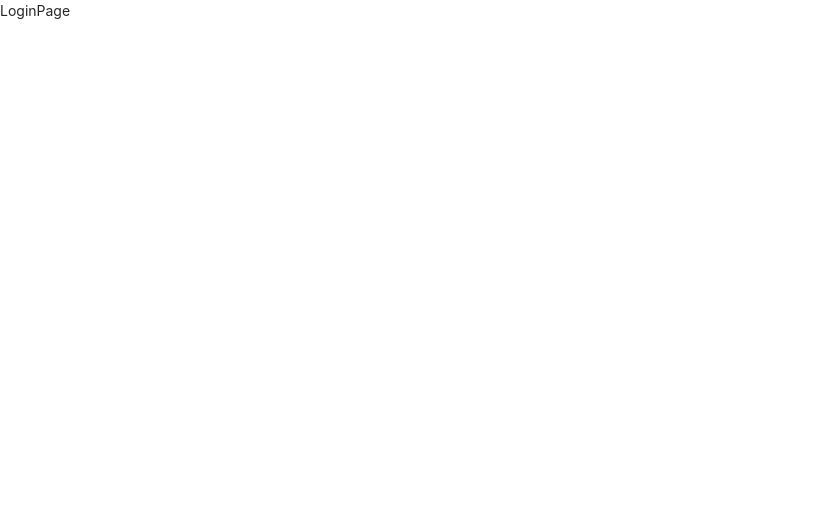
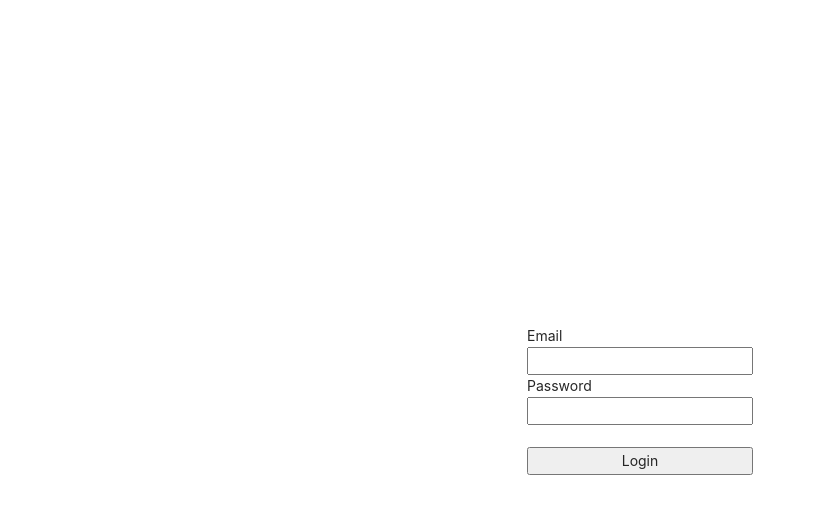
Before and after one commit to wonhopark89-dev/practice-node-project, a React (Create React App) app in the folder boilerplate-init/client/: page /login in a window 1280 px wide. Shown: the top 514 px of the page, without its empty margins (0-815 px from the left). Built offline with nearby package versions, Linux system fonts and the light colour scheme.

Commit message:
ᕙ(⇀‸↼‶)ᕗ Add login ui, form and input

```diff
--- a/boilerplate-init/client/src/App.tsx
+++ b/boilerplate-init/client/src/App.tsx
@@ -1,5 +1,5 @@
 import React from 'react';
-import {BrowserRouter as Router, Switch, Route, Link} from 'react-router-dom';
+import {BrowserRouter as Router, Switch, Route} from 'react-router-dom';
 import LandingPage from './components/views/LandingPage/LandingPage';
 import LoginPage from './components/views/LoginPage/LoginPage';
 import RegisterPage from './components/views/RegisterPage/RegisterPage';
--- a/boilerplate-init/client/src/components/views/LandingPage/LandingPage.tsx
+++ b/boilerplate-init/client/src/components/views/LandingPage/LandingPage.tsx
@@ -6,7 +6,19 @@ const LandingPage = () => {
     axios.get('/api/hello').then((response) => console.log(response));
   }, []);
 
-  return <div>LandingPage</div>;
+  return (
+    <div
+      style={{
+        display: 'flex',
+        justifyContent: 'center',
+        alignItems: 'center',
+        width: '100%',
+        height: '100vh',
+      }}
+    >
+      <h2>시작 페이지</h2>
+    </div>
+  );
 };
 
 export default LandingPage;
--- a/boilerplate-init/client/src/components/views/LoginPage/LoginPage.tsx
+++ b/boilerplate-init/client/src/components/views/LoginPage/LoginPage.tsx
@@ -1,7 +1,41 @@
-import React from 'react';
+import React, {useState} from 'react';
 
 const LoginPage = () => {
-  return <div>LoginPage</div>;
+  const [email, setEmail] = useState<string>('');
+  const [password, setPassword] = useState<string>('');
+
+  const onEmailHandler = (event: React.ChangeEvent<HTMLInputElement>) => {
+    setEmail(event.currentTarget.value);
+  };
+  const onPasswordHandler = (event: React.ChangeEvent<HTMLInputElement>) => {
+    setPassword(event.currentTarget.value);
+  };
+  const onSubmitHandler = (event: React.FormEvent<HTMLButtonElement>) => {
+    event.preventDefault(); // prevent refresh
+  };
+
+  return (
+    <div
+      style={{
+        display: 'flex',
+        justifyContent: 'center',
+        alignItems: 'center',
+        width: '100%',
+        height: '100vh',
+      }}
+    >
+      <form style={{display: 'flex', flexDirection: 'column'}}>
+        <label>Email</label>
+        <input type={'email'} value={email} onChange={onEmailHandler} />
+        <label>Password</label>
+        <input type={'current-password'} value={password} onChange={onPasswordHandler} />
+        <br />
+        <button type={'submit'} onSubmit={onSubmitHandler}>
+          Login
+        </button>
+      </form>
+    </div>
+  );
 };
 
 export default LoginPage;
```
